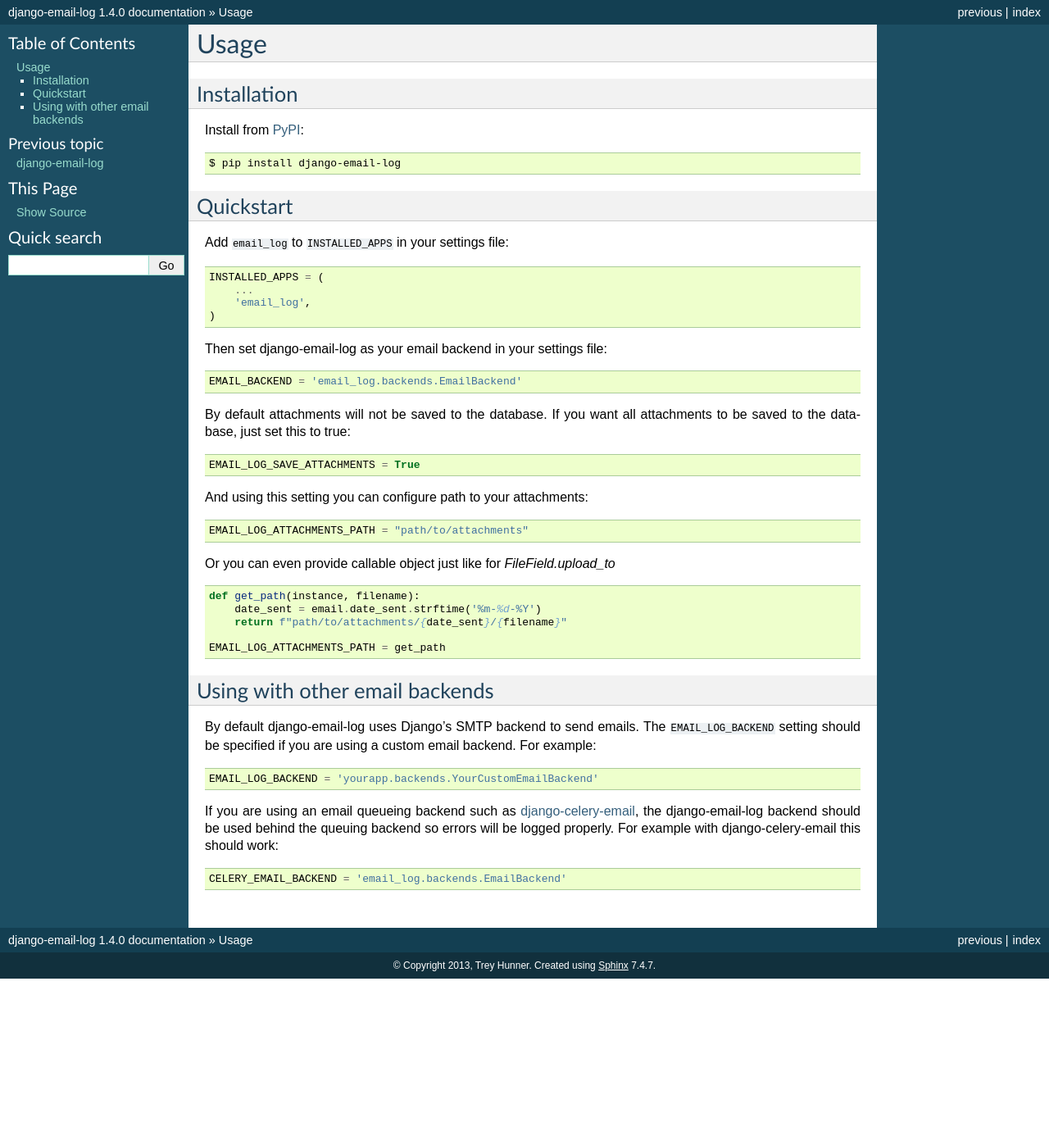
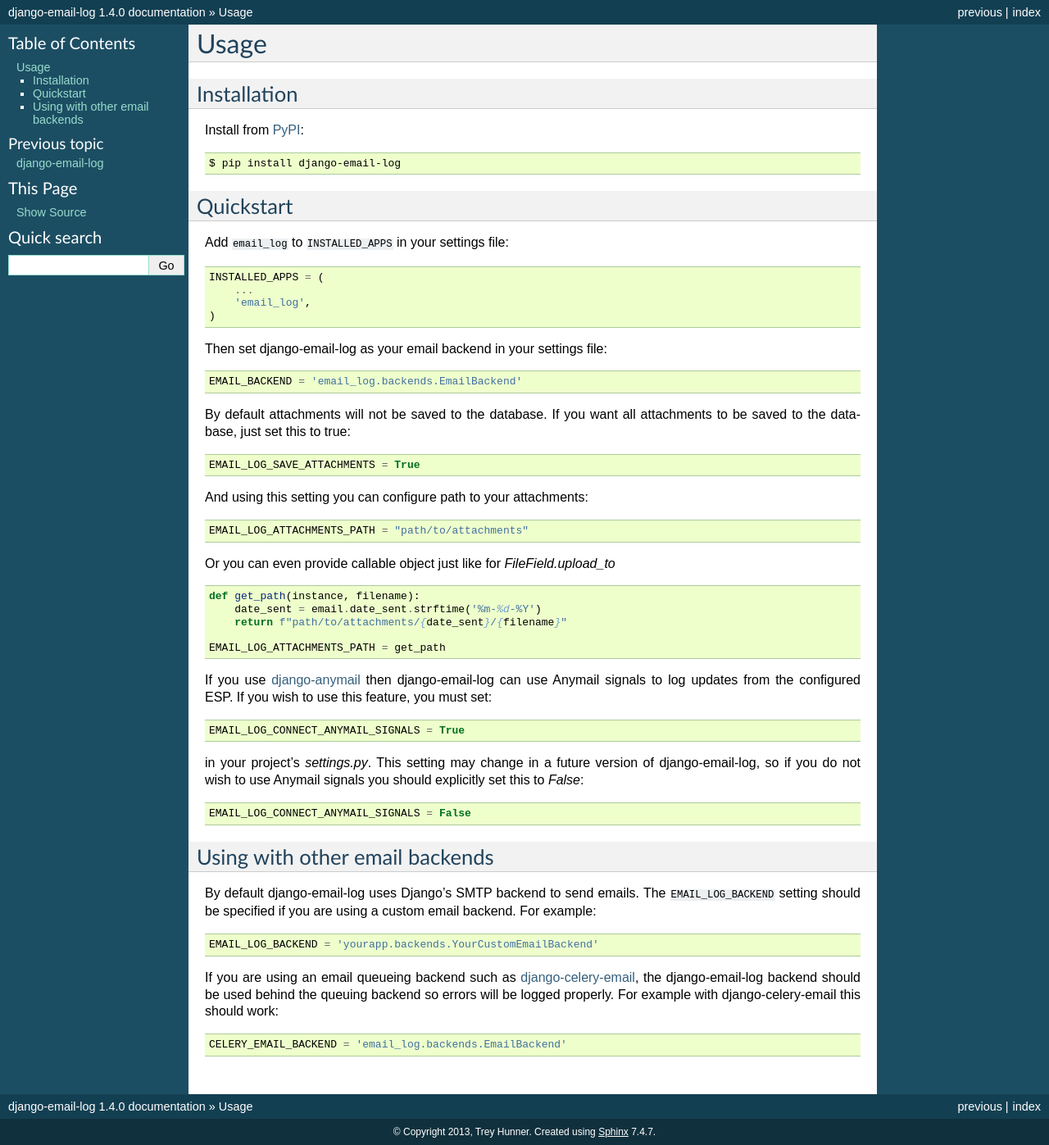
Before and after one commit to treyhunner/django-email-log, a Sphinx documentation site: the page built from docs/usage.rst, in a window 1280 px wide. Shown: the whole page at 82% size. Built offline with Sphinx 7.4.7, drawn with Linux system fonts in a browser that asks for light colours; before the commit the page ends 1194 px from its top, so only the background shows below that.

Commit message:
Document Anymail signals option

```diff
--- a/docs/usage.rst
+++ b/docs/usage.rst
@@ -54,6 +54,23 @@
 
     EMAIL_LOG_ATTACHMENTS_PATH = get_path
 
+If you use `django-anymail`_ then django-email-log can use Anymail signals to
+log updates from the configured ESP. If you wish to use this feature, you must
+set:
+
+.. code-block:: python
+
+    EMAIL_LOG_CONNECT_ANYMAIL_SIGNALS = True
+
+in your project's `settings.py`. This setting may change in a future version of
+django-email-log, so if you do not wish to use Anymail signals you should
+explicitly set this to `False`:
+
+.. code-block:: python
+
+    EMAIL_LOG_CONNECT_ANYMAIL_SIGNALS = False
+
+.. _django-anymail: https://github.com/anymail/django-anymail
 
 
 Using with other email backends
```
